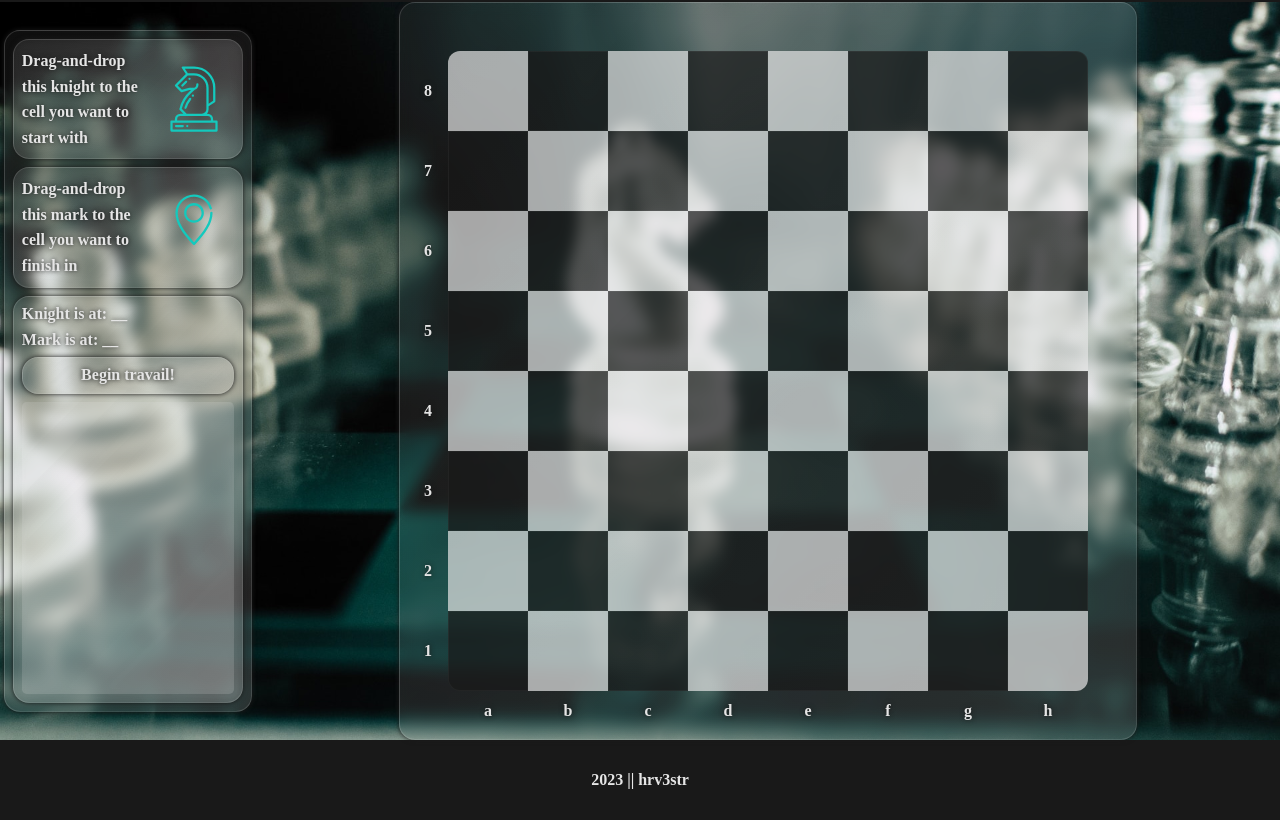
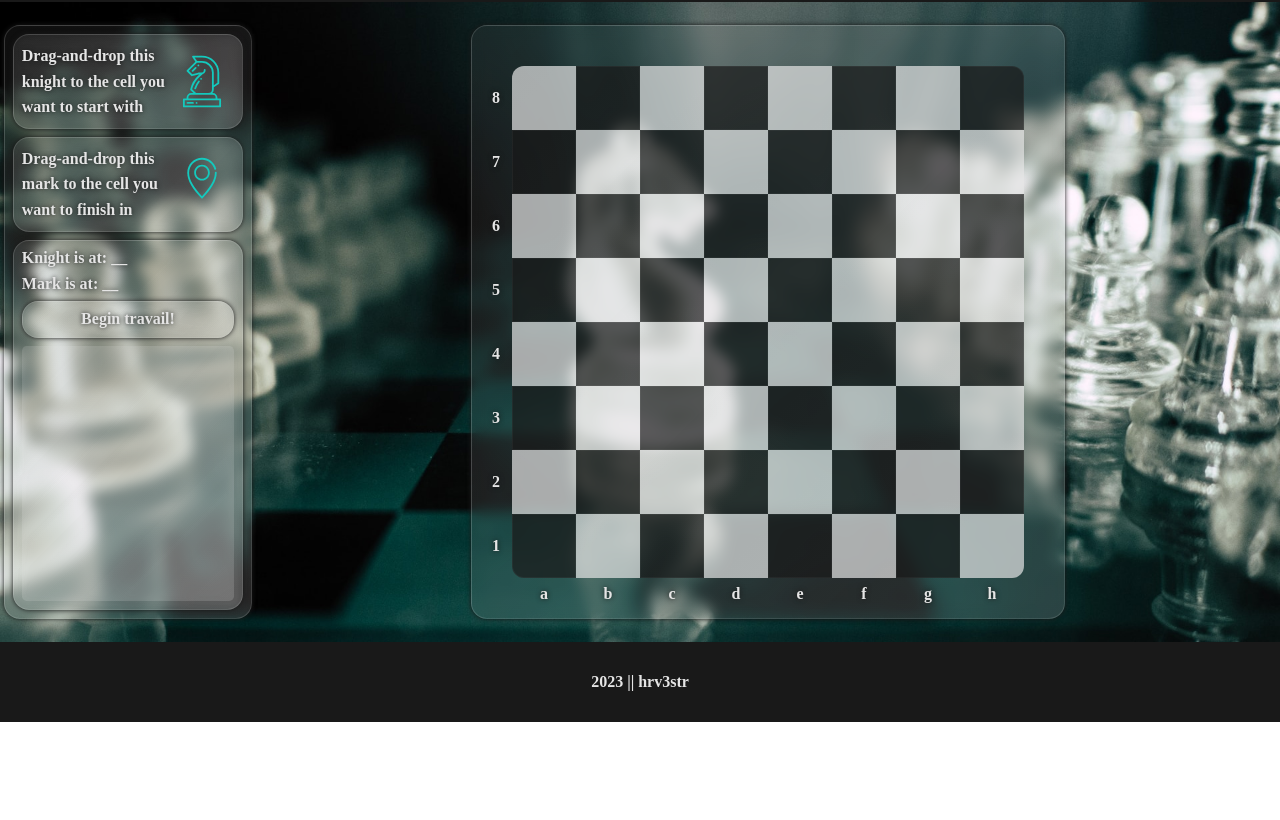
Before and after one commit to hrv3str/odin-knight-travails, a website built with webpack: page src/index.html in a window 1280 px wide. Shown: the part 78-898 px from the top of the page. After the commit the page ends 800 px from the top, so only its background shows below. Built offline with nearby package versions, Linux system fonts and the light colour scheme; a web font is replaced by a local one.

Commit message:
Ad media query for laptops

```diff
--- a/src/styles.css
+++ b/src/styles.css
@@ -260,3 +260,14 @@ a:hover {
     opacity: 0.7;
     text-shadow: 0 0 5px var(--c-blue-one);
 }
+
+@media only screen and (min-width: 768px) and (max-width: 1366px) {
+    :root {
+        --c-side: 4rem;
+    }
+
+    .console {
+        flex-basis: 17rem;
+        max-height: 19rem;
+    }
+}
```
